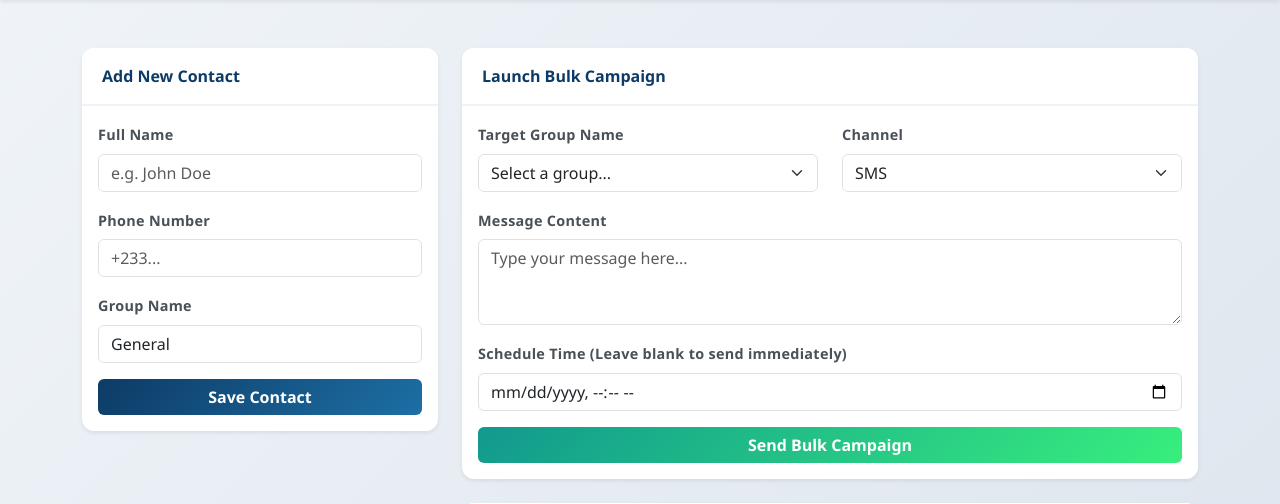
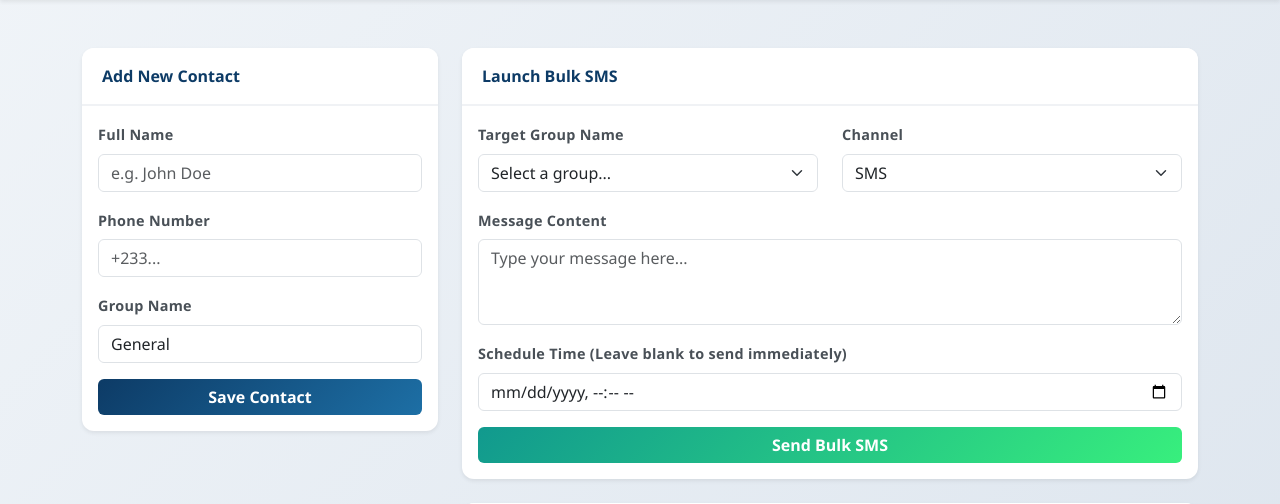
Before and after one commit to kwesidompreh53-png/stem-messaging-app, a Flask app: page / in a window 1280 px wide. Shown: the part 50-554 px from the top of the page. Run offline with Flask 3, Linux system fonts and the light colour scheme; a user stored in the database is signed in; data comes from the database, SQL or seed files in the repository; data that the repository does not hold is empty; some libraries are stand-ins or nearby versions.

Commit message:
Change button text to Send Bulk SMS

```diff
--- a/templates/index.html
+++ b/templates/index.html
@@ -119,11 +119,11 @@
                 </div>
             </div>
 
-            <!-- Column 2: Send Bulk Campaign & Upload MP3 Forms -->
+            <!-- Column 2: Send Bulk SMS & Upload MP3 Forms -->
             <div class="col-md-8">
                 <!-- Bulk Campaign Card -->
                 <div class="card shadow-sm mb-4">
-                    <div class="card-header bg-white fw-bold">Launch Bulk Campaign</div>
+                    <div class="card-header bg-white fw-bold">Launch Bulk SMS</div>
                     <div class="card-body">
                         <form action="/send-bulk-web" method="POST">
                             <div class="row">
@@ -152,7 +152,7 @@
                                 <label class="form-label">Schedule Time (Leave blank to send immediately)</label>
                                 <input type="datetime-local" class="form-control" name="schedule_time">
                             </div>
-                            <button type="submit" class="btn btn-success w-100">Send Bulk Campaign</button>
+                            <button type="submit" class="btn btn-success w-100">Send Bulk SMS</button>
                         </form>
                     </div>
                 </div>
```
